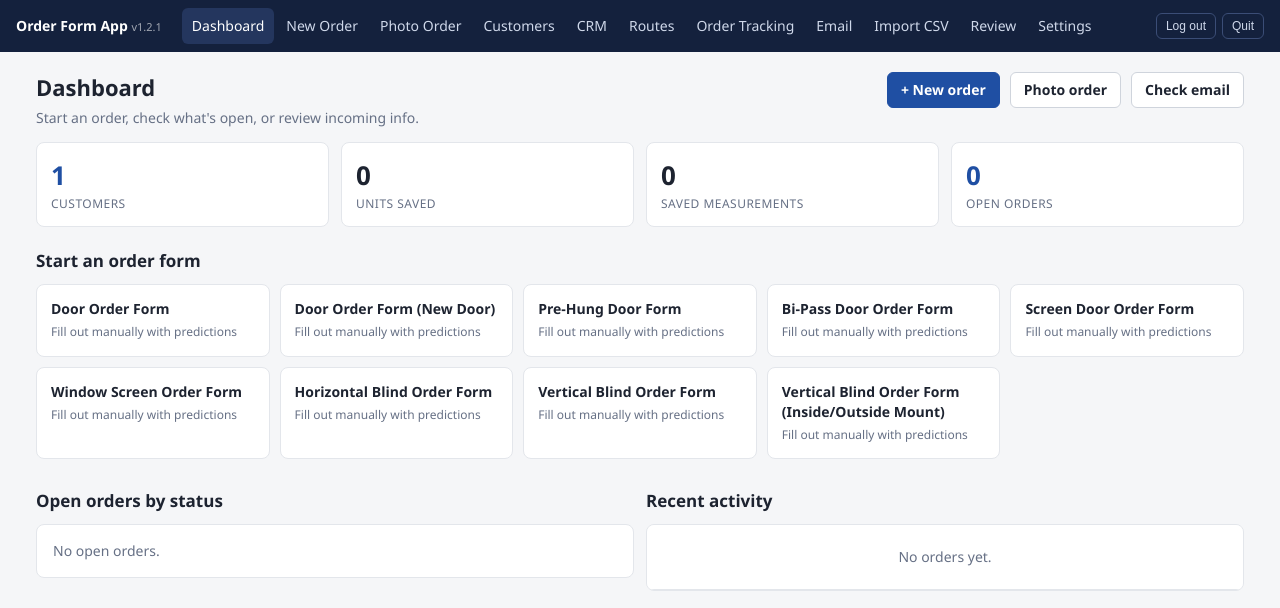
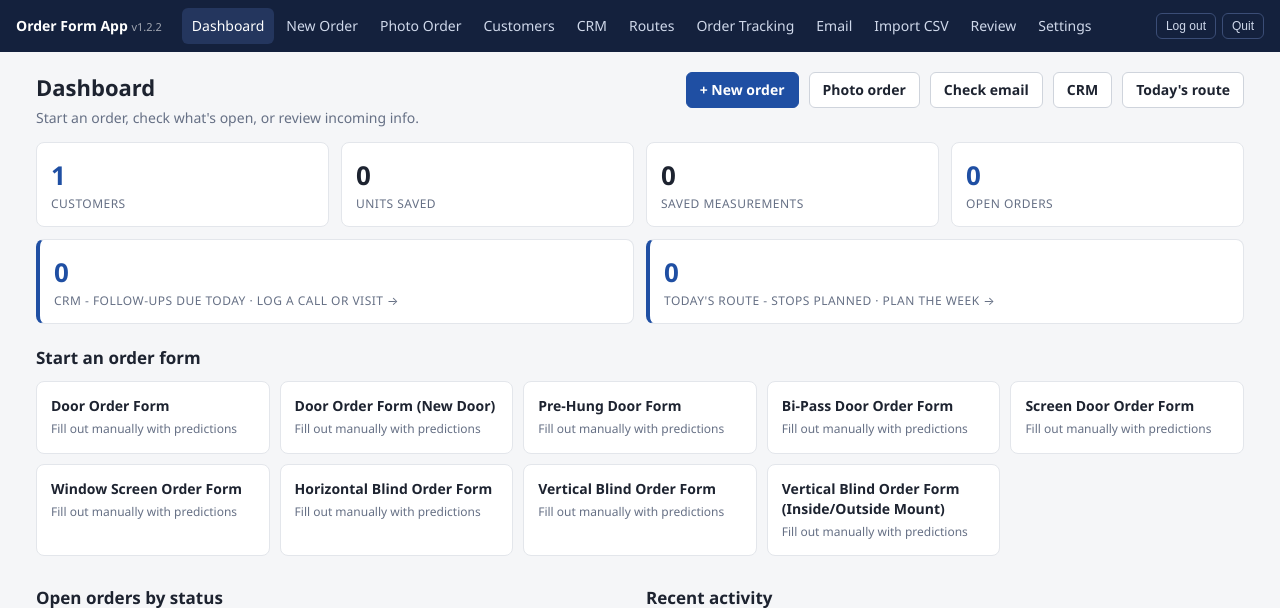
Before and after one commit to taylor223223/OrderFormApp, a Flask app: page / in a window 1280 px wide. Shown: the top 608 px of the page. Run offline with Flask 3, Linux system fonts and the light colour scheme; the visitor is signed in with stand-in values (Sample User, id 1); data comes from the database, SQL or seed files in the repository; data that the repository does not hold is empty.

Commit message:
v1.2.2: CRM and Today's route shortcuts on the dashboard

```diff
--- a/orderapp/__init__.py
+++ b/orderapp/__init__.py
@@ -7,7 +7,7 @@ from flask import Flask, abort, request, session
 from . import db
 from .paths import data_dir, is_cloud, resource_path
 
-__version__ = "1.2.1"
+__version__ = "1.2.2"
 
 
 def _secret_key():
--- a/orderapp/routes/main.py
+++ b/orderapp/routes/main.py
@@ -29,7 +29,11 @@ def dashboard():
     due = q(f"""SELECT o.*, c.name AS customer FROM orders o LEFT JOIN customers c ON c.id=o.customer_id
                 WHERE o.status IN ({ph}) AND coalesce(o.due_date,'')<>'' ORDER BY o.due_date LIMIT 8""",
             OPEN_STATUSES)
-    return render_template("dashboard.html", stats=stats, by_status=by_status, recent=recent, due=due,
+    from datetime import date
+    today = date.today().isoformat()
+    stats["stops_today"] = q("SELECT COUNT(*) n FROM route_stops WHERE day=? AND status<>'Skipped'", (today,), one=True)["n"]
+    stats["followups_due"] = q("SELECT COUNT(*) n FROM tasks WHERE done=0 AND due_date<=?", (today,), one=True)["n"]
+    return render_template("dashboard.html", today=today, stats=stats, by_status=by_status, recent=recent, due=due,
                            forms=form_list(), batches=pending_batches())
 
 
--- a/orderapp/static/style.css
+++ b/orderapp/static/style.css
@@ -123,3 +123,4 @@ details summary{cursor:pointer;color:var(--brand);font-weight:600}
 .sheetrow{padding:10px 0;border-bottom:1px solid var(--line)}
 .writein{border-bottom:1px dotted #bbb;height:22px}
 @media print{header.top,.noprint,.flash{display:none!important} body{background:#fff} .card{border:0;box-shadow:none;padding:0} main{padding:0;max-width:none}}
+.stat.shortcut{border-left:4px solid var(--brand)}
--- a/orderapp/templates/dashboard.html
+++ b/orderapp/templates/dashboard.html
@@ -1,12 +1,16 @@
 {% extends "base.html" %}{% block title %}Dashboard{% endblock %}
 {% block body %}
 <div class="pagehead"><div><h1>Dashboard</h1><div class="muted">Start an order, check what's open, or review incoming info.</div></div>
-  <div class="row"><a class="btn primary" href="{{ url_for('orders.new') }}">+ New order</a><a class="btn" href="{{ url_for('photos.field_order') }}">Photo order</a><a class="btn" href="{{ url_for('emails.inbox') }}">Check email</a></div></div>
+  <div class="row"><a class="btn primary" href="{{ url_for('orders.new') }}">+ New order</a><a class="btn" href="{{ url_for('photos.field_order') }}">Photo order</a><a class="btn" href="{{ url_for('emails.inbox') }}">Check email</a><a class="btn" href="{{ url_for('crm.home') }}#quicklog">CRM</a><a class="btn" href="{{ url_for('plan.day', day=today) }}">Today's route</a></div></div>
 <div class="grid g4">
   <a class="stat" href="{{ url_for('customers.index') }}"><div class="n">{{ stats.customers }}</div><div class="l">Customers</div></a>
   <div class="stat"><div class="n">{{ stats.units }}</div><div class="l">Units saved</div></div>
   <div class="stat"><div class="n">{{ stats.measurements }}</div><div class="l">Saved measurements</div></div>
   <a class="stat" href="{{ url_for('orders.tracking') }}"><div class="n">{{ stats.open_orders }}</div><div class="l">Open orders</div></a>
+</div>
+<div class="grid g2" style="margin-top:12px">
+  <a class="stat shortcut" href="{{ url_for('crm.home') }}"><div class="n">{{ stats.followups_due }}</div><div class="l">CRM - follow-ups due today · log a call or visit →</div></a>
+  <a class="stat shortcut" href="{{ url_for('plan.day', day=today) }}"><div class="n">{{ stats.stops_today }}</div><div class="l">Today's route - stops planned · plan the week →</div></a>
 </div>
 {% if batches %}
 <div class="card" style="margin-top:16px"><b>Waiting for your review</b>
```
Also changed, not shown: tests/test_crm.py (+3 -0 lines).
